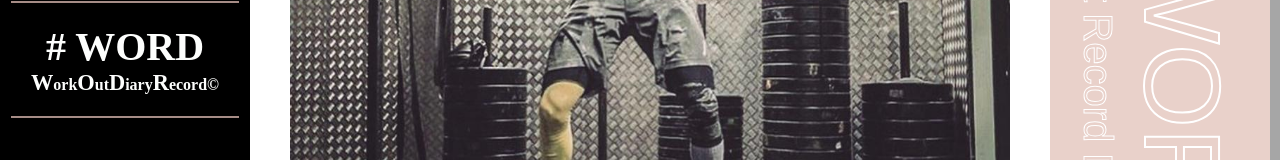
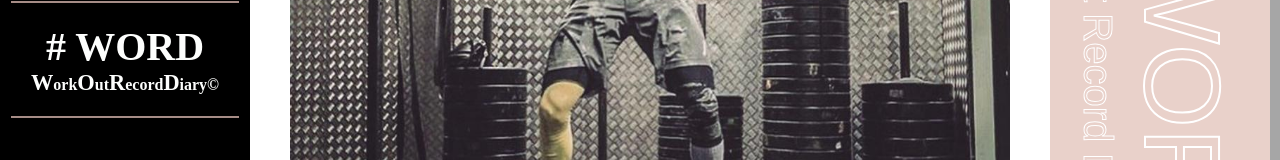
Before and after one commit to ClaraChaouat/WorkoutDiary, a React (Create React App) app: page / in a window 1280 px wide. Shown: the part 221-381 px from the top of the page. Built offline with nearby package versions, Linux system fonts and the light colour scheme; a web font is replaced by a local one.

Commit message:
Typo & css fixing

```diff
--- a/src/App.css
+++ b/src/App.css
@@ -18,7 +18,7 @@
   grid-template-columns: 250px 800px 220px;
   grid-template-rows: 50px 460px 65px;
   text-decoration: 1px solid #ffffff;
-  height: 100%;
+  min-height: 100%;
   background-color: var(--wrapper-background-color);
 }
 
--- a/src/LandingPage.js
+++ b/src/LandingPage.js
@@ -104,8 +104,8 @@ class LandingPage extends Component {
             <div className="nav-text">
               <div>Work</div>
               <div>Out</div>
-              <div>Diary</div>
-              <div>Record©</div>
+              <div>Record</div>
+              <div>Diary©</div>
             </div>
           </div>
         </div>
```
